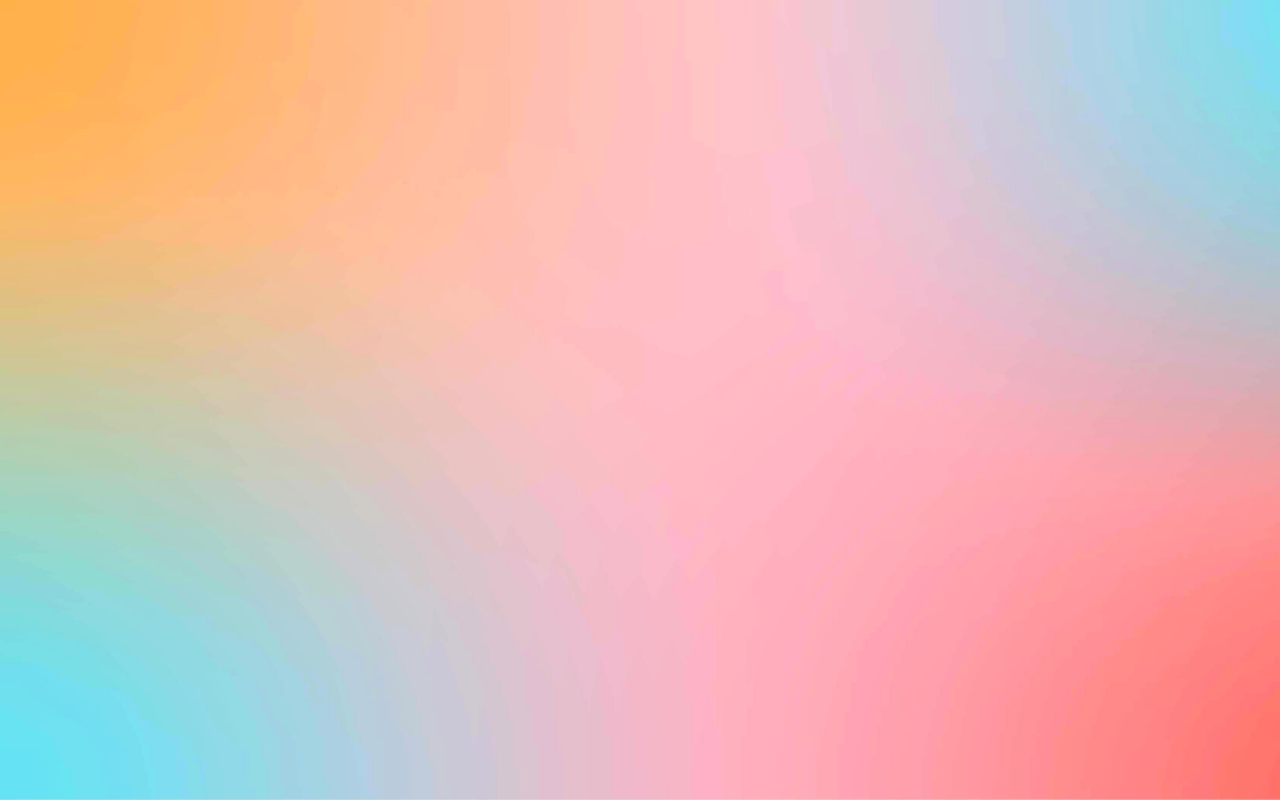
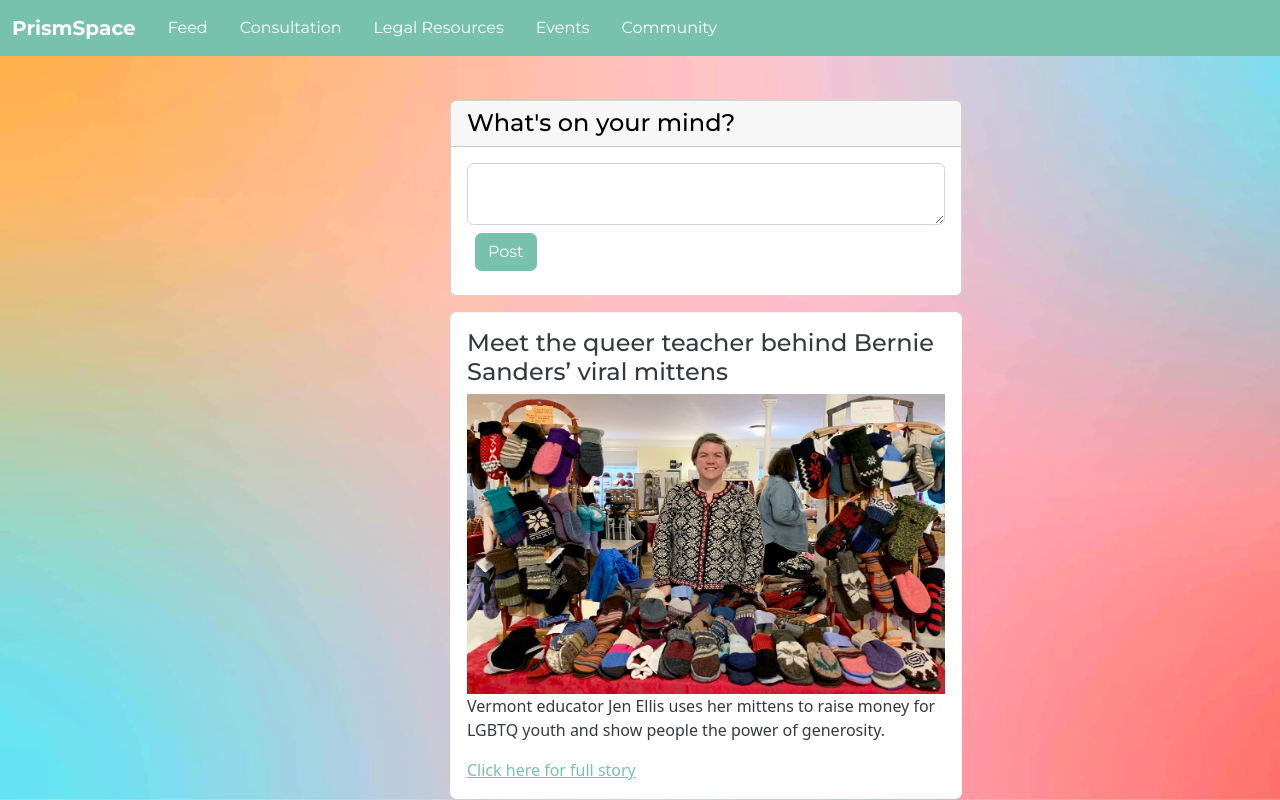
Before and after one commit to chayakusi/PrismSpace, a React (Create React App) app: page /articles in a window 1280 px wide. Before the commit this address had no page. Built offline with nearby package versions, Linux system fonts and the light colour scheme.

Commit message:
landing page

```diff
--- a/src/App.js
+++ b/src/App.js
@@ -6,6 +6,7 @@ import './App.css';
 import image from '../src/assets/background-final.png'
 import ConsultationForm from './consultation';
 import Events from './events';
+import LandingPage from './landingpage';
 
 function App() {
   return (
@@ -19,11 +20,12 @@ function App() {
       <Router>
         <Routes>
           {/* <PrivateRoute exact path="/" element={<Dashboard/>} /> */}
-          {<Route path="/" element={<ArticleFeed />} />}
+          {<Route path="/" element={<LandingPage />} />}
           <Route path="/home" element={<Home />} />
           <Route path="/questionnaire" element={<Questionnaire />} />
           <Route path="/consultation" element={<ConsultationForm />} />
           <Route path="/events" element={<Events />} />
+          {<Route path="/articles" element={<ArticleFeed />} />}
         </Routes>
       </Router>
       </header>
--- a/src/Feed.js
+++ b/src/Feed.js
@@ -9,18 +9,29 @@ const ArticleFeed = () => {
   bottom: '0',
   left: '0',
   right:'0',
-  margin: '100px 0px 0px 400px'};
+  margin: '100px 0px 0px 450px'};
 
   return (
     <div>
+
         <Navbar/>
         <div style={styleobj}>
+        <div class="card text-black mb-3">
+        <h4 class="card-header">What's on your mind?</h4>
+        <div class="card-body">
+    <p class="card-text">
+      <textarea class="form-control"></textarea>
+      <button type="submit" className="btn btn-primary" style={{margin:'0.5rem'}}>Post</button>
+    </p>
+      </div>
+
+        </div>
         {articles.map(article => (
         <div key={article.id}>
           <div class="card text-dark border-light mb-3">
             <div class="card-body">
             <h4 class="card-title">{article.title}</h4>
-            <img src={article.src} class="d-block user-select-none" width="100%" height="200" aria-label="Placeholder: Image cap" focusable="false" role="img" preserveAspectRatio="xMidYMid slice" viewBox="0 0 318 180">
+            <img src={article.src} class="d-block user-select-none" width="100%" height="300" aria-label="Placeholder: Image cap" focusable="false" role="img" preserveAspectRatio="xMidYMid slice" viewBox="0 0 318 180">
             </img>
             <p class="card-text">{article.content}</p>
             <a href={article.link} class="card-link">Click here for full story</a>
--- /dev/null
+++ b/src/landingpage.js
@@ -0,0 +1,29 @@
+
+import { BrowserRouter as Router, Route, Routes } from "react-router-dom";
+import './App.css';
+import image from '../src/assets/landingpage2.gif'
+const styleobj =
+{overflow:'hidden',width:'50vw', height:'50vh',position: 'absolute',
+top:'0',
+bottom: '0',
+left: '0',
+right:'0',
+margin: '325px 0px 0px 680px',
+
+};
+function LandingPage() {
+  return (
+    <div style={{
+      backgroundImage: 'url('+image+')',
+      backgroundSize: 'cover',
+      height: '100vh',
+    }}>
+        <div style={styleobj}>
+        <button type="button" class="btn btn-light btn-lg" style={{color:'black'}}>Take the Quiz today!</button>
+        </div>
+
+    </div>
+  );
+}
+
+export default LandingPage;
```
Also changed, not shown: src/assets/landingpage.gif (added), src/assets/landingpage2.gif (added).
